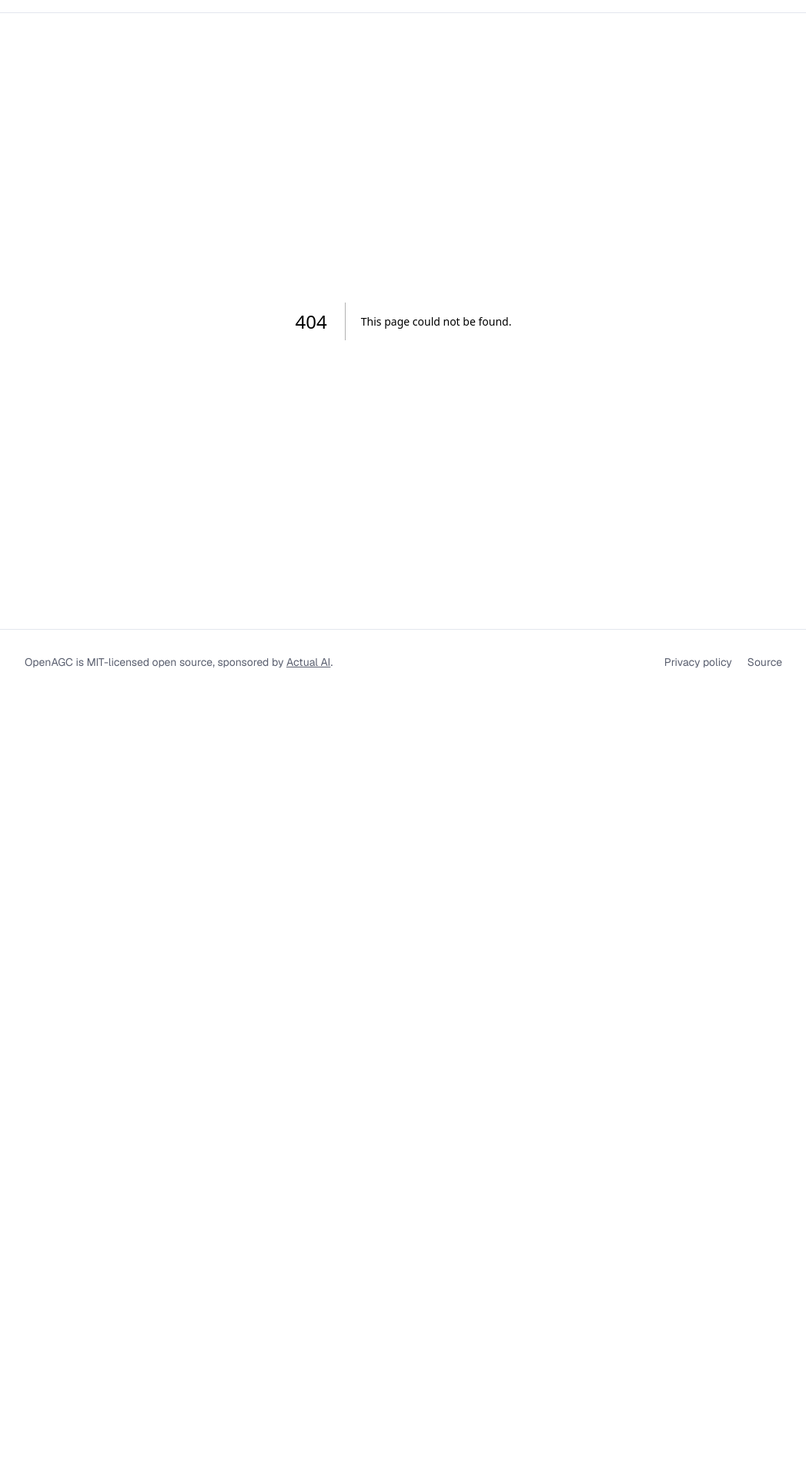
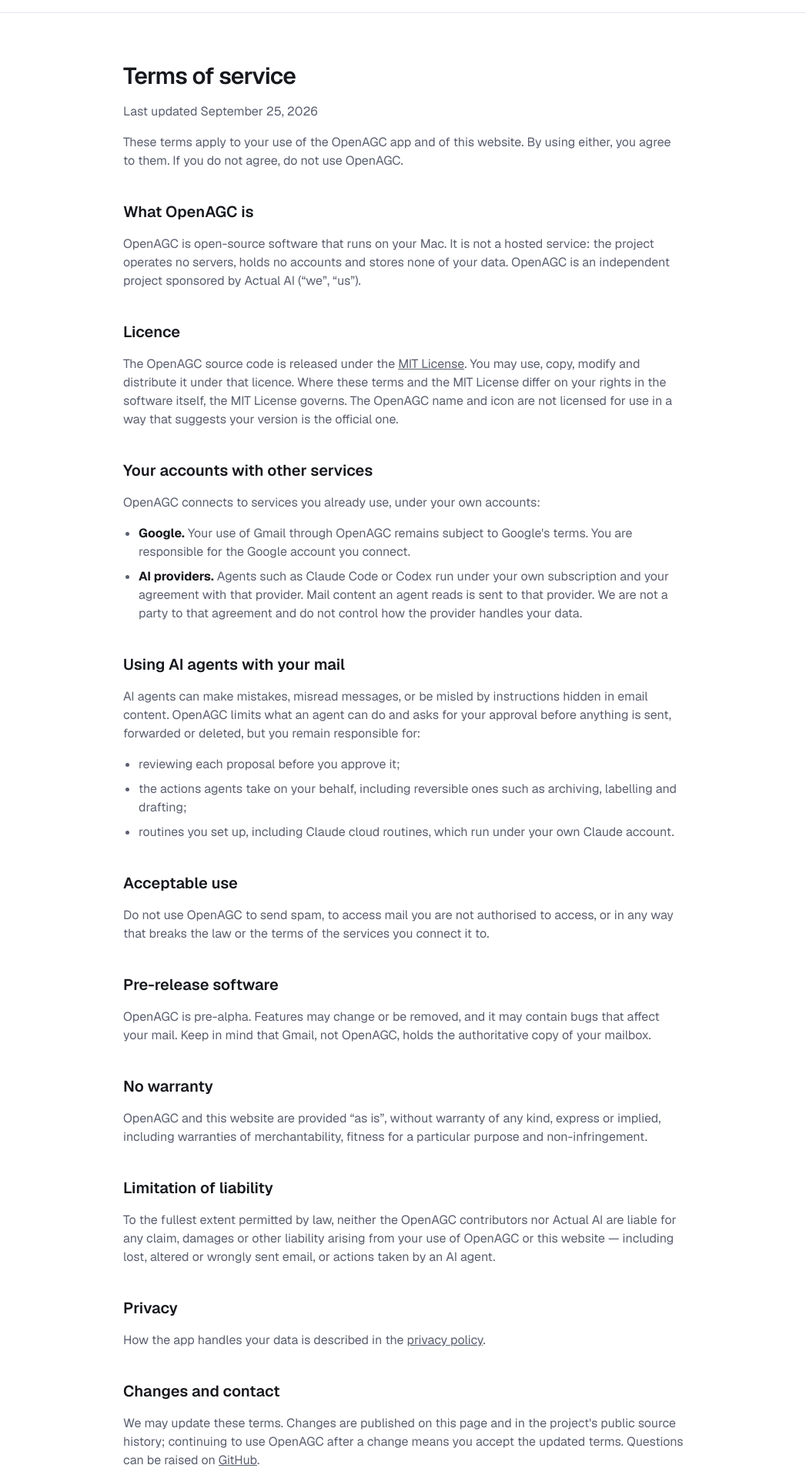
Before and after one commit to audiojak/openagc-website, a Next.js app: page /terms in a window 1280 px wide. Before the commit this address had no page. Shown: the part 44-1960 px from the top of the page at 77% size, without its empty margins (116-1163 px from the left). Before the commit the page ends 946 px from the top, so only its background shows below. Built offline with nearby package versions, Linux system fonts and the light colour scheme.

Commit message:
Add terms of service page
Co-Authored-By: Claude Opus 5.5 <noreply@anthropic.com>

```diff
--- a/src/app/layout.tsx
+++ b/src/app/layout.tsx
@@ -73,6 +73,9 @@ export default function RootLayout({ children }: LayoutProps<"/">) {
               <Link href="/privacy" className="hover:text-foreground">
                 Privacy policy
               </Link>
+              <Link href="/terms" className="hover:text-foreground">
+                Terms
+              </Link>
               <a href={GITHUB_URL} className="hover:text-foreground">
                 Source
               </a>
--- /dev/null
+++ b/src/app/terms/page.tsx
@@ -0,0 +1,125 @@
+import type { Metadata } from "next";
+import Link from "next/link";
+import { GITHUB_URL } from "@/lib/site";
+
+export const metadata: Metadata = {
+  title: "Terms of service",
+  description: "The terms for using the OpenAGC app and this website.",
+};
+
+const LAST_UPDATED = "September 25, 2026";
+
+export default function Terms() {
+  return (
+    <article className="mx-auto max-w-3xl px-5 py-16 [&_h2]:mt-10 [&_h2]:text-xl [&_h2]:font-semibold [&_p]:mt-4 [&_p]:text-muted [&_ul]:mt-4 [&_ul]:list-disc [&_ul]:space-y-2 [&_ul]:pl-5 [&_ul]:text-muted [&_a]:underline">
+      <h1 className="text-3xl font-semibold tracking-tight">Terms of service</h1>
+      <p>Last updated {LAST_UPDATED}</p>
+
+      <p>
+        These terms apply to your use of the OpenAGC app and of this website.
+        By using either, you agree to them. If you do not agree, do not use
+        OpenAGC.
+      </p>
+
+      <h2>What OpenAGC is</h2>
+      <p>
+        OpenAGC is open-source software that runs on your Mac. It is not a
+        hosted service: the project operates no servers, holds no accounts and
+        stores none of your data. OpenAGC is an independent project sponsored by
+        Actual AI (&ldquo;we&rdquo;, &ldquo;us&rdquo;).
+      </p>
+
+      <h2>Licence</h2>
+      <p>
+        The OpenAGC source code is released under the{" "}
+        <a href={`${GITHUB_URL}/blob/main/LICENSE`}>MIT License</a>. You may use,
+        copy, modify and distribute it under that licence. Where these terms and
+        the MIT License differ on your rights in the software itself, the MIT
+        License governs. The OpenAGC name and icon are not licensed for use in a
+        way that suggests your version is the official one.
+      </p>
+
+      <h2>Your accounts with other services</h2>
+      <p>
+        OpenAGC connects to services you already use, under your own accounts:
+      </p>
+      <ul>
+        <li>
+          <strong className="text-foreground">Google.</strong> Your use of Gmail
+          through OpenAGC remains subject to Google&apos;s terms. You are
+          responsible for the Google account you connect.
+        </li>
+        <li>
+          <strong className="text-foreground">AI providers.</strong> Agents such
+          as Claude Code or Codex run under your own subscription and your
+          agreement with that provider. Mail content an agent reads is sent to
+          that provider. We are not a party to that agreement and do not control
+          how the provider handles your data.
+        </li>
+      </ul>
+
+      <h2>Using AI agents with your mail</h2>
+      <p>
+        AI agents can make mistakes, misread messages, or be misled by
+        instructions hidden in email content. OpenAGC limits what an agent can
+        do and asks for your approval before anything is sent, forwarded or
+        deleted, but you remain responsible for:
+      </p>
+      <ul>
+        <li>reviewing each proposal before you approve it;</li>
+        <li>
+          the actions agents take on your behalf, including reversible ones such
+          as archiving, labelling and drafting;
+        </li>
+        <li>
+          routines you set up, including Claude cloud routines, which run under
+          your own Claude account.
+        </li>
+      </ul>
+
+      <h2>Acceptable use</h2>
+      <p>
+        Do not use OpenAGC to send spam, to access mail you are not authorised
+        to access, or in any way that breaks the law or the terms of the
+        services you connect it to.
+      </p>
+
+      <h2>Pre-release software</h2>
+      <p>
+        OpenAGC is pre-alpha. Features may change or be removed, and it may
+        contain bugs that affect your mail. Keep in mind that Gmail, not
+        OpenAGC, holds the authoritative copy of your mailbox.
+      </p>
+
+      <h2>No warranty</h2>
+      <p>
+        OpenAGC and this website are provided &ldquo;as is&rdquo;, without
+        warranty of any kind, express or implied, including warranties of
+        merchantability, fitness for a particular purpose and
+        non-infringement.
+      </p>
+
+      <h2>Limitation of liability</h2>
+      <p>
+        To the fullest extent permitted by law, neither the OpenAGC
+        contributors nor Actual AI are liable for any claim, damages or other
+        liability arising from your use of OpenAGC or this website — including
+        lost, altered or wrongly sent email, or actions taken by an AI agent.
+      </p>
+
+      <h2>Privacy</h2>
+      <p>
+        How the app handles your data is described in the{" "}
+        <Link href="/privacy">privacy policy</Link>.
+      </p>
+
+      <h2>Changes and contact</h2>
+      <p>
+        We may update these terms. Changes are published on this page and in the
+        project&apos;s public source history; continuing to use OpenAGC after a
+        change means you accept the updated terms. Questions can be raised on{" "}
+        <a href={`${GITHUB_URL}/issues`}>GitHub</a>.
+      </p>
+    </article>
+  );
+}
```
